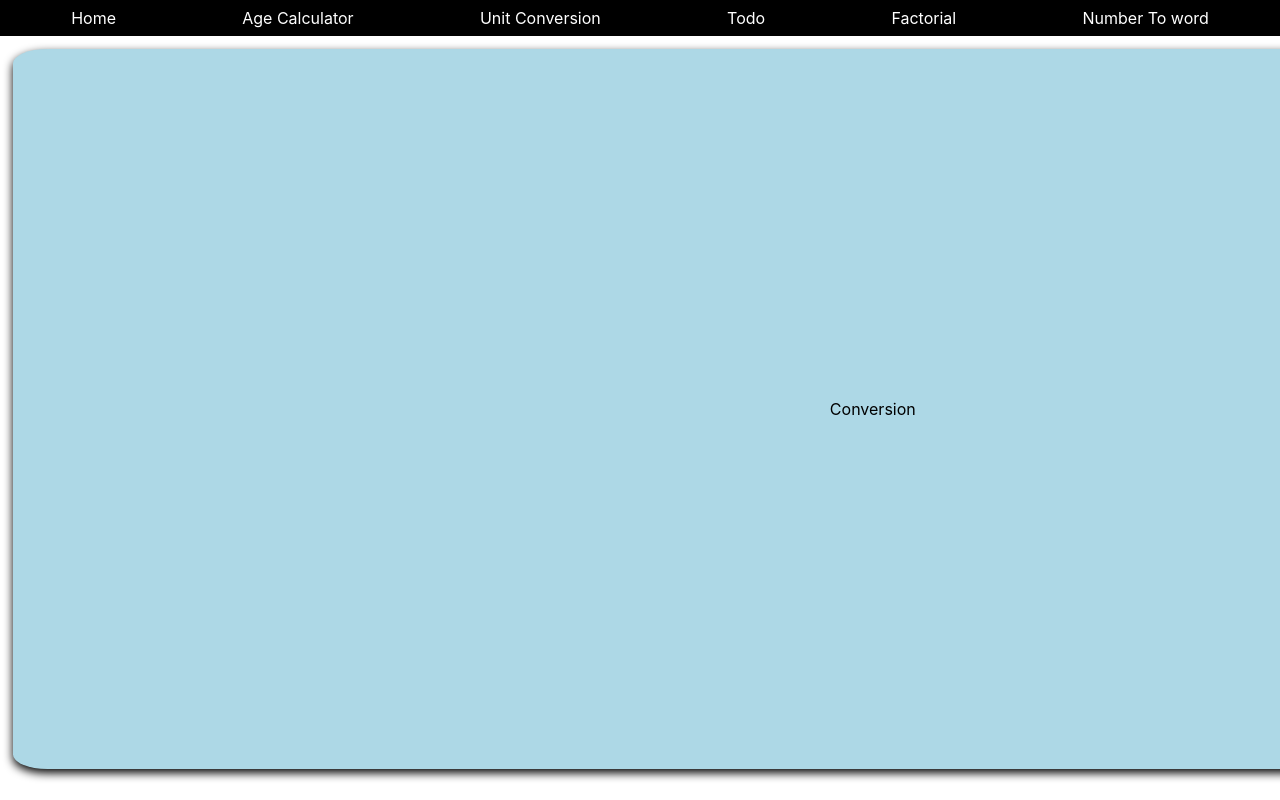
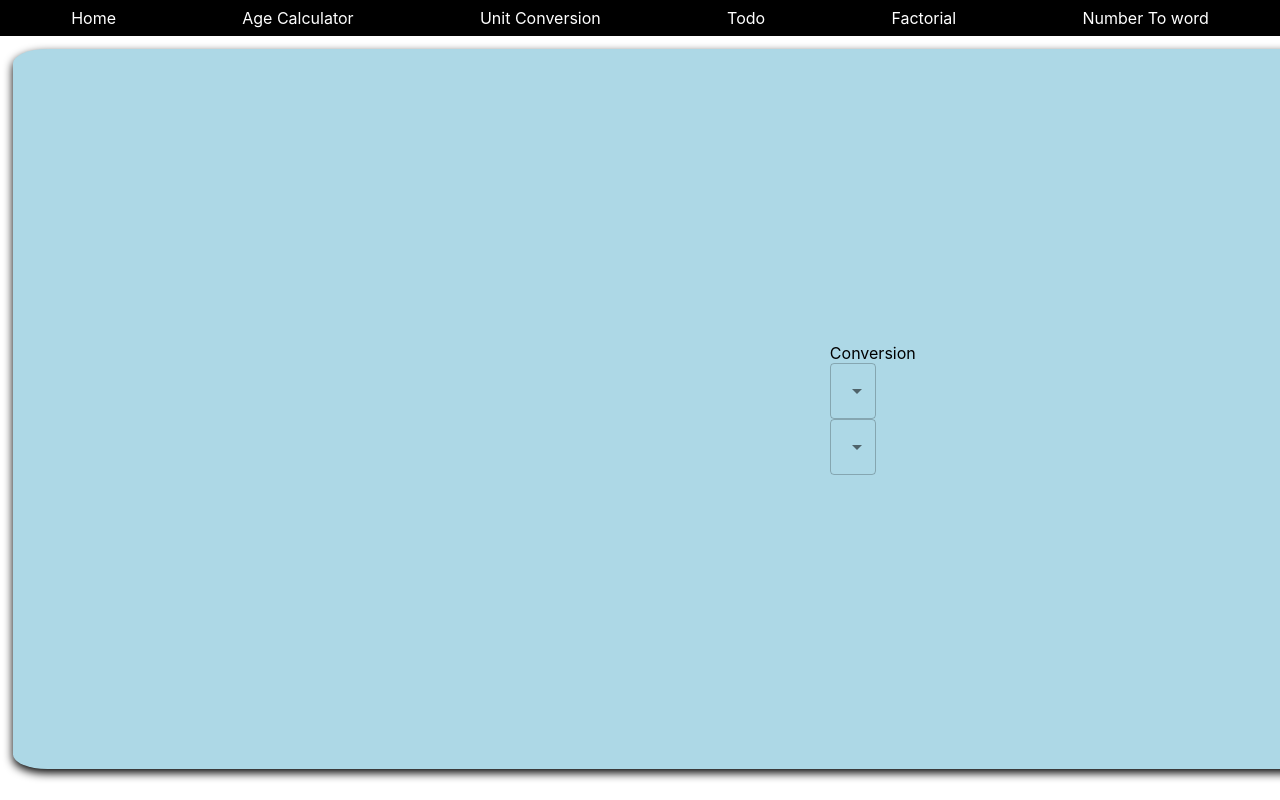
Before and after one commit to rohityadav15/utilitiese, a React (Create React App) app: page /unitConversion in a window 1280 px wide. Shown: the top 800 px of the page. Built offline with nearby package versions, Linux system fonts and the light colour scheme.

Commit message:
DropDown create

```diff
--- a/src/pages/UnitConversion.js
+++ b/src/pages/UnitConversion.js
@@ -1,10 +1,38 @@
-import { Box } from "@mui/material";
+import { Box, MenuItem, Select } from "@mui/material";
 
-const UnitConversion=()=>{
-    return(
+const UnitConversion = () => {
+  return (
+    <Box>
+      Conversion
+      <Box>
         <Box>
-        Conversion
+          <Select
+            labelId="unit-select-label"
+            id="unit-select"
+            //   value={selectedUnit}
+            //   onChange={handleChange}
+            label="Select Unit"
+          >
+            <MenuItem value="cm">cm</MenuItem>
+            <MenuItem value="meter">meter</MenuItem>
+            <MenuItem value="inch">inch</MenuItem>
+          </Select>
         </Box>
-    )
-}
+        <box>
+          <Select
+            labelId="unit-select-label"
+            id="unit-select"
+            //   value={selectedUnit}
+            //   onChange={handleChange}
+            label="Select Unit"
+          >
+            <MenuItem value="cm">cm</MenuItem>
+            <MenuItem value="meter">meter</MenuItem>
+            <MenuItem value="inch">inch</MenuItem>
+          </Select>
+        </box>
+      </Box>
+    </Box>
+  );
+};
 export default UnitConversion;
```
